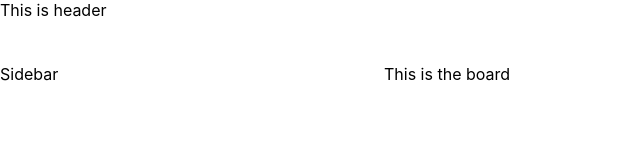
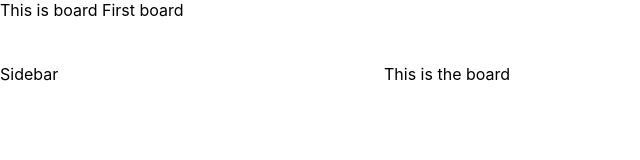
Before and after one commit to andreeaorian/kanban-web-app, a React (Create React App) app: page / in a window 1280 px wide. Shown: the top 160 px of the page, without its empty margins (0-640 px from the left). Built offline with nearby package versions, Linux system fonts and the light colour scheme.

Commit message:
Add redux to the project

```diff
--- a/package.json
+++ b/package.json
@@ -3,6 +3,7 @@
   "version": "0.1.0",
   "private": true,
   "dependencies": {
+    "@reduxjs/toolkit": "^1.9.5",
     "@testing-library/jest-dom": "^5.16.5",
     "@testing-library/react": "^13.4.0",
     "@testing-library/user-event": "^13.5.0",
@@ -12,6 +13,7 @@
     "@types/react-dom": "^18.2.5",
     "react": "^18.2.0",
     "react-dom": "^18.2.0",
+    "react-redux": "^8.1.0",
     "react-scripts": "5.0.1",
     "sass": "^1.63.3",
     "typescript": "^4.9.5",
--- a/src/components/header/header.tsx
+++ b/src/components/header/header.tsx
@@ -1,5 +1,10 @@
+import type { RootState } from "../../redux/store";
+import { useSelector } from "react-redux";
+
 import "./header.scss";
 
 export default function Header() {
-	return <div className="header">This is header</div>;
+	const boardName = useSelector((state: RootState) => state.board.title);
+
+	return <div className="header">{`This is board ${boardName}`}</div>;
 }
--- a/src/index.tsx
+++ b/src/index.tsx
@@ -3,17 +3,18 @@ import ReactDOM from "react-dom/client";
 import "./index.scss";
 import App from "./App";
 import reportWebVitals from "./reportWebVitals";
+import { Provider } from "react-redux";
+import { store } from "./redux/store";
 
 const root = ReactDOM.createRoot(
 	document.getElementById("root") as HTMLElement
 );
 root.render(
 	<React.StrictMode>
-		<App />
+		<Provider store={store}>
+			<App />
+		</Provider>
 	</React.StrictMode>
 );
 
-// If you want to start measuring performance in your app, pass a function
-// to log results (for example: reportWebVitals(console.log))
-// or send to an analytics endpoint. Learn more: https://bit.ly/CRA-vitals
 reportWebVitals();
--- /dev/null
+++ b/src/redux/boardReducer.tsx
@@ -0,0 +1,25 @@
+import { createSlice } from "@reduxjs/toolkit";
+import type { PayloadAction } from "@reduxjs/toolkit";
+
+export interface BoardState {
+	title: string;
+}
+
+const initialState: BoardState = {
+	title: "First board",
+};
+
+export const boardSlice = createSlice({
+	name: "board",
+	initialState,
+	reducers: {
+		changeTitle: (state, action: PayloadAction<string>) => {
+			state.title = action.payload;
+		},
+	},
+});
+
+// Action creators are generated for each case reducer function
+export const { changeTitle } = boardSlice.actions;
+
+export default boardSlice.reducer;
--- /dev/null
+++ b/src/redux/store.tsx
@@ -0,0 +1,13 @@
+import { configureStore } from "@reduxjs/toolkit";
+import boardReducer from "./boardReducer";
+
+export const store = configureStore({
+	reducer: {
+		board: boardReducer,
+	},
+});
+
+// Infer the `RootState` and `AppDispatch` types from the store itself
+export type RootState = ReturnType<typeof store.getState>;
+// Inferred type: {posts: PostsState, comments: CommentsState, users: UsersState}
+export type AppDispatch = typeof store.dispatch;
```
